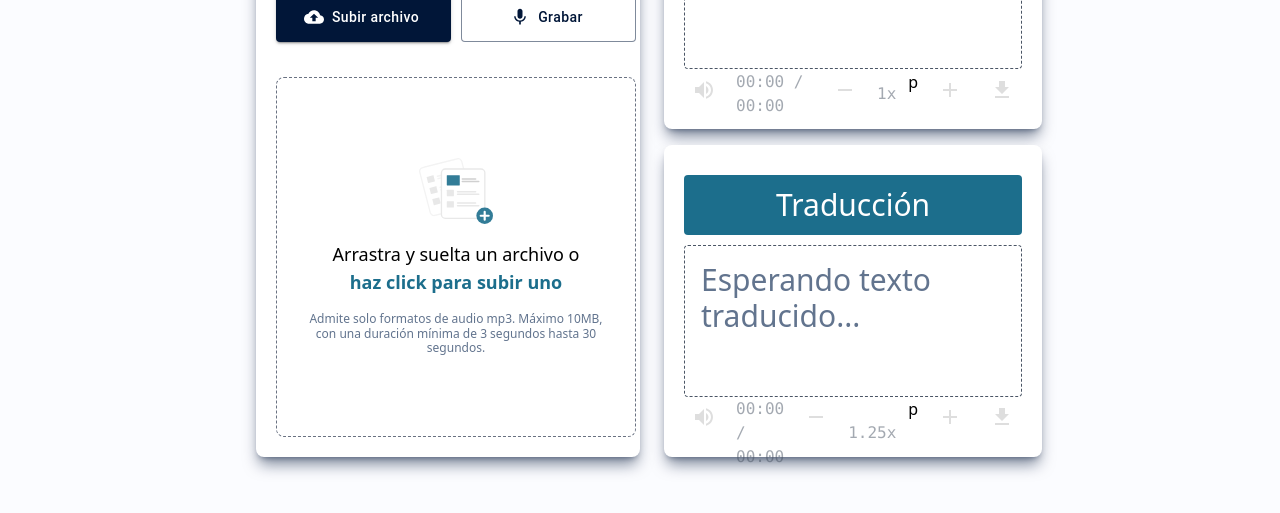
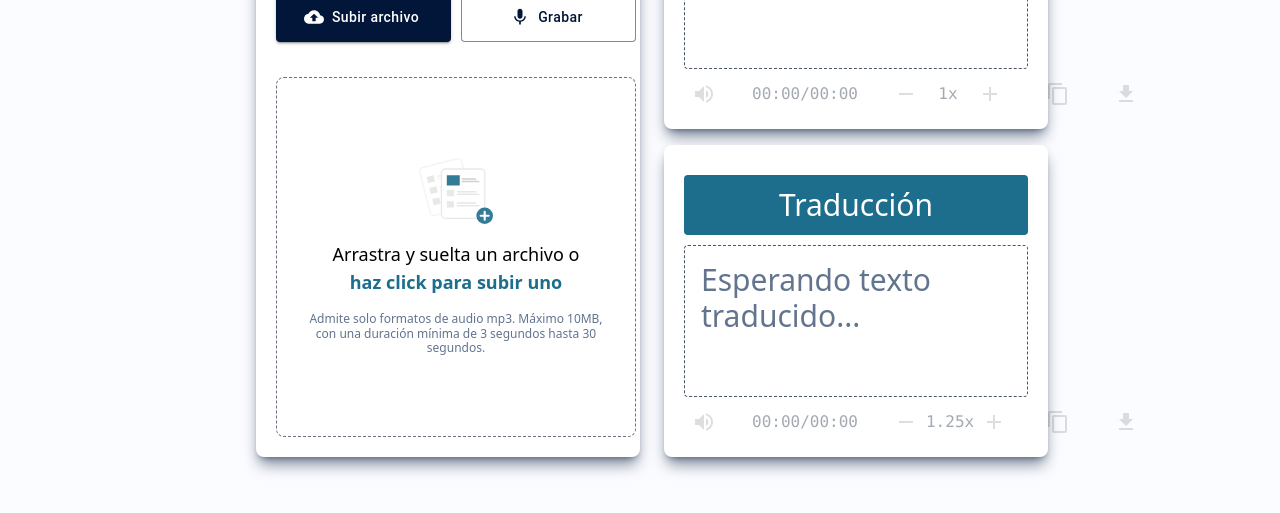
Before and after one commit to GioBits/swift-rtt, a React (Vite) app in the folder frontend/: page /media-upload in a window 1280 px wide. Shown: the part 283-796 px from the top of the page. Built offline with nearby package versions, Linux system fonts and the light colour scheme; no server answers; sample sign-in values are in the browser's storage.

Commit message:
RTT-142 feat<frontend>: CSS buttons with tooltips, new button copy

```diff
--- a/frontend/src/components/mediaResponse/MediaContent.jsx
+++ b/frontend/src/components/mediaResponse/MediaContent.jsx
@@ -4,24 +4,11 @@ import VolumeUpIcon from "@mui/icons-material/VolumeUp";
 import FileDownloadIcon from "@mui/icons-material/FileDownload";
 import RemoveIcon from "@mui/icons-material/Remove";
 import AddIcon from "@mui/icons-material/Add";
-
+import ContentCopyIcon from "@mui/icons-material/ContentCopy";
 import Typewriter from "typewriter-effect";
 import PropTypes from "prop-types";
 import ReactPlayer from "react-player";
 
-/**
- * `MediaContent` component to display a title, text content (like transcription or translation),
- * and audio with playback and download controls.
- *
- * @param {Object} props - The component props.
- * @param {string} props.title - The title to display at the top of the component.
- * @param {string} props.contentText - The textual content (transcription or translation) to display.
- * @param {Array} props.models - List of available models. Each model has an `id` and `name`.
- * @param {string|null} props.audio - The URL of the audio file to play. If `null`, no audio controls will be shown.
- * @param {string} props.placeholder - Placeholder text to show when there is no content available or while it's loading.
- *
- * @returns {JSX.Element} The component rendering interactive multimedia content.
- */
 const MediaContent = ({
   title,
   contentText,
@@ -30,12 +17,13 @@ const MediaContent = ({
   resetTimers,
   tooltipTitle,
   tooltipDownload,
-  speed
+  speed,
 }) => {
   const [playing, setPlaying] = useState(false);
-  const [playbackRate, setPlaybackRate] = useState(speed);
+  const [playbackRate, setPlaybackRate] = useState(parseFloat(speed));
   const [duration, setDuration] = useState(0);
   const [currentTime, setCurrentTime] = useState(0);
+  const [copied, setCopied] = useState(false);
 
   useEffect(() => {
     setDuration(0);
@@ -43,7 +31,7 @@ const MediaContent = ({
   }, [resetTimers]);
 
   const formatTime = (time) => {
-    if (isNaN(time)) {return "00:00";}
+    if (isNaN(time)) { return "00:00"; }
     const minutes = Math.floor(time / 60);
     const seconds = Math.floor(time % 60);
     return `${String(minutes).padStart(2, '0')}:${String(seconds).padStart(2, '0')}`;
@@ -70,6 +58,19 @@ const MediaContent = ({
 
   const decreaseSpeed = () => {
     setPlaybackRate((prev) => Math.max(prev - 0.25, 0.75));
+  };
+
+  const handleCopyText = () => {
+    if (contentText) {
+      navigator.clipboard.writeText(contentText)
+        .then(() => {
+          setCopied(true);
+          setTimeout(() => setCopied(false), 1500);
+        })
+        .catch((error) => {
+          console.error("Error al copiar el texto:", error);
+        });
+    }
   };
 
   return (
@@ -100,8 +101,9 @@ const MediaContent = ({
         </div>
       </div>
 
-      <div className="h-[50px] flex flex-row">
-        <div className="m-auto ml-0 flex gap-3">
+      <div className="h-[50px] flex flex-row w-full">
+        <div className="m-auto ml-0 flex gap-7">
+
           <Tooltip title={tooltipTitle} arrow>
             <span>
               <IconButton
@@ -121,7 +123,7 @@ const MediaContent = ({
                     height="0"
                     className="hidden"
                     onEnded={() => setPlaying(false)}
-                    onProgress={(progress) => {setCurrentTime(progress.playedSeconds);}}
+                    onProgress={(progress) => { setCurrentTime(progress.playedSeconds); }}
                     onDuration={setDuration}
                     playbackRate={playbackRate}
                   />
@@ -131,14 +133,17 @@ const MediaContent = ({
             </span>
           </Tooltip>
 
-          {/* Play / Duration */}
           <div className={`flex items-center text-gray-600 ${audio ? 'opacity-100' : 'opacity-50'}`}>
             <span className="font-mono">
-              {formatTime(currentTime)} / {formatTime(duration)}
+              <Tooltip title="Tiempo reproducido/Duración" arrow>
+                <span className="font-mono">
+                  {formatTime(currentTime)}/{formatTime(duration)}
+                </span>
+              </Tooltip>
             </span>
           </div>
 
-          {/* Decrease speed */}
+          <div className="flex w-[124px] justify-between">
             <Tooltip title="Disminuir velocidad" arrow>
               <span>
                 <IconButton
@@ -154,14 +159,12 @@ const MediaContent = ({
               </span>
             </Tooltip>
 
-          {/* Actual speed */}
             <div className={`flex items-center text-gray-600 ${audio ? 'opacity-100' : 'opacity-50'}`}>
               <Tooltip title="Velocidad de reproducción">
                 <span className="font-mono">{playbackRate}x</span>
               </Tooltip>
-          </div>p
+            </div>
 
-          {/* Increase Speed*/}
             <Tooltip title="Aumentar velocidad" arrow>
               <span>
                 <IconButton
@@ -172,7 +175,23 @@ const MediaContent = ({
                     cursor: audio ? 'pointer' : 'not-allowed',
                   }}
                 >
-                <AddIcon /> {/* Icono para aumentar */}
+                  <AddIcon />
+                </IconButton>
+              </span>
+            </Tooltip>
+          </div>
+
+          <Tooltip title={copied ? "¡Copiado!" : "Copiar texto"} arrow>
+            <span>
+              <IconButton
+                onClick={handleCopyText}
+                disabled={!contentText}
+                sx={{
+                  opacity: contentText ? 1 : 0.5,
+                  cursor: contentText ? 'pointer' : 'not-allowed',
+                }}
+              >
+                <ContentCopyIcon />
               </IconButton>
             </span>
           </Tooltip>
@@ -207,5 +226,5 @@ MediaContent.propTypes = {
   resetTimers: PropTypes.any,
   tooltipTitle: PropTypes.string,
   tooltipDownload: PropTypes.string,
-  speed: PropTypes.string.isRequired
+  speed: PropTypes.string.isRequired,
 };
--- a/frontend/src/components/mediaUpload/RecordAudio.jsx
+++ b/frontend/src/components/mediaUpload/RecordAudio.jsx
@@ -13,12 +13,10 @@ const RecordAudio = ({ onFileSelected }) => {
   const [prepCountdown, setPrepCountdown] = useState(3);
   const ffmpeg = useMemo(() => new FFmpeg(), []);
 
-  // Referencias para manejar la grabación
   const mediaRecorderRef = useRef(null);
   const audioChunksRef = useRef([]);
   const startTimeRef = useRef(null);
 
-  // Función para manejar el archivo grabado
   const handleAudioRecorded = useCallback(async (audioBlob) => {
     await ffmpeg.load();
     const mp3File = await convertWavToMp3(ffmpeg, audioBlob);
@@ -28,7 +26,6 @@ const RecordAudio = ({ onFileSelected }) => {
     }
   }, [ffmpeg, onFileSelected]);
 
-  // Función para detener la grabación
   const stopRecording = useCallback(() => {
     const mediaRecorder = mediaRecorderRef.current;
     if (mediaRecorder && mediaRecorder.state === 'recording') {
@@ -37,14 +34,11 @@ const RecordAudio = ({ onFileSelected }) => {
     }
   }, []);
 
-  // Hook useTimer para manejar el temporizador
   const { elapsedTime, formatTime } = useTimer(isRecording, stopRecording, 30);
 
-  // Función para iniciar la grabación
   const startRecording = useCallback(() => {
     if (mediaRecorderRef.current) return;
 
-    // Iniciar grabación
     audioChunksRef.current = [];
     startTimeRef.current = Date.now();
     setIsRecording(true);
@@ -85,7 +79,6 @@ const RecordAudio = ({ onFileSelected }) => {
       });
   }, [handleAudioRecorded]);
 
-  // Manejador para iniciar la cuenta regresiva
   const handleStart = () => {
     setIsPreparing(true);
     setPrepCountdown(5);
@@ -116,7 +109,7 @@ const RecordAudio = ({ onFileSelected }) => {
           <div className="w-full flex justify-center items-center mx-auto gap-2 text-4xl">
             <div className="blinking-circle"></div>
             <span className="timer text-[4rem]" style={{ color: 'black' }}>
-              {formatTime(elapsedTime)} {/* Mostrar el temporizador */}
+              {formatTime(elapsedTime)}
             </span>
           </div>
         ) : (
```
Lines whose indentation alone changed are shown as unchanged.
